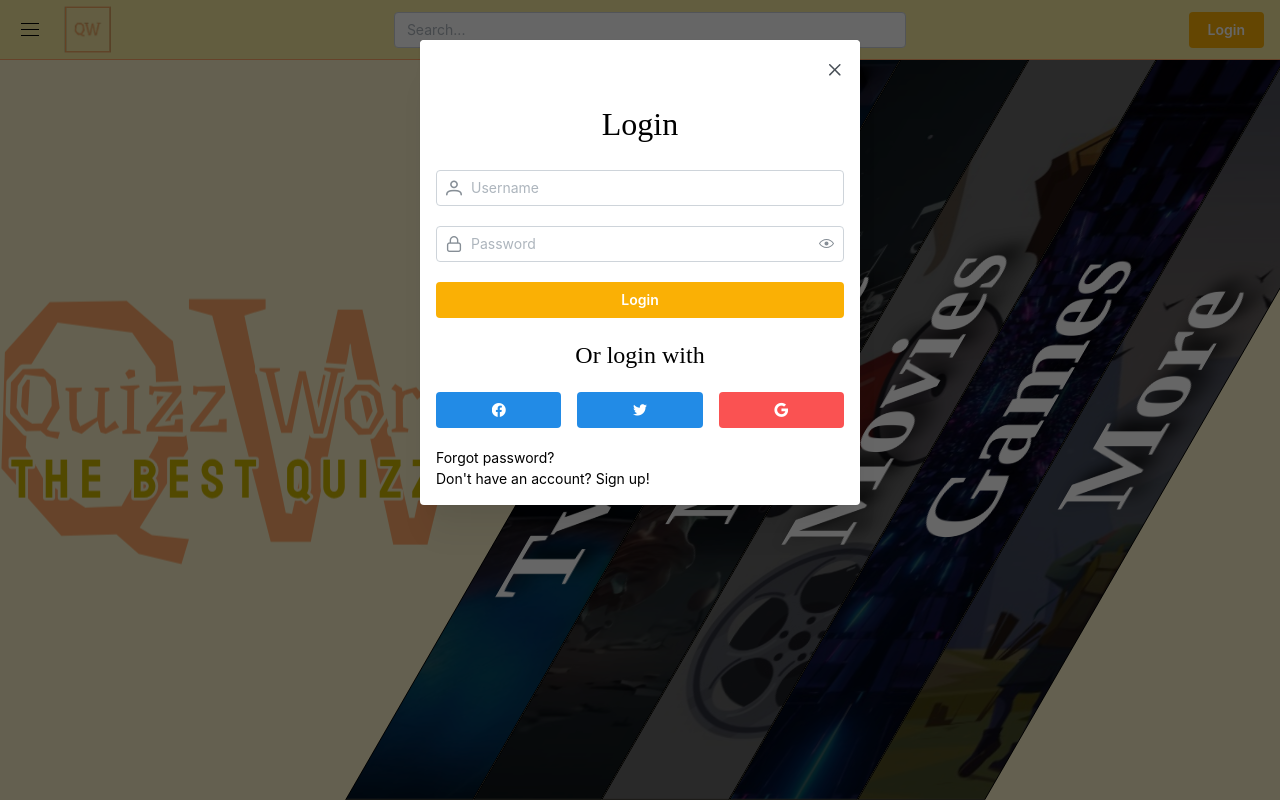
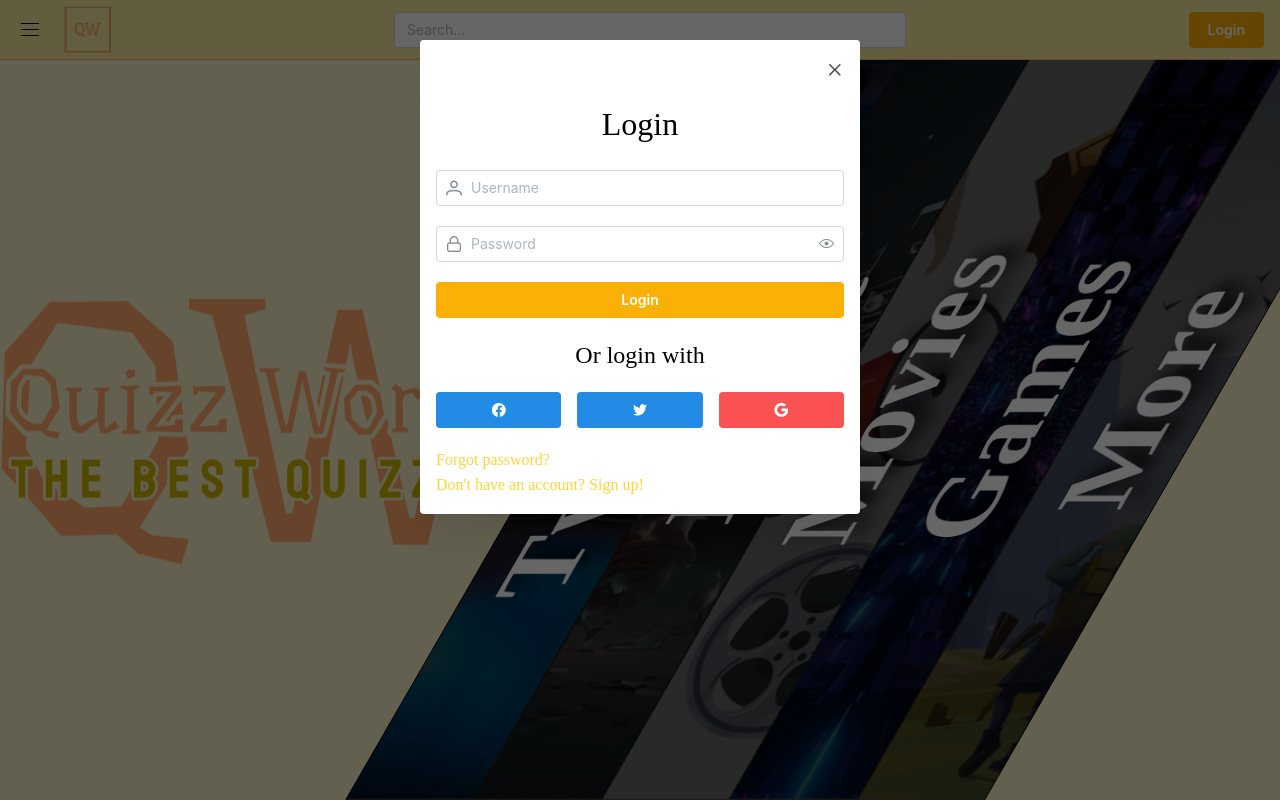
Before and after one commit to SmyczekF/QuizzSiteFE, a React (Create React App) app: page / in a window 1280 px wide. Both pictures are taken after a click on the button "Login". Built offline with nearby package versions, Linux system fonts and the light colour scheme; no server answers; a web font is replaced by a local one.

Commit message:
Register form added

```diff
--- a/package.json
+++ b/package.json
@@ -14,6 +14,7 @@
     "@types/node": "^16.18.68",
     "@types/react": "^18.2.45",
     "@types/react-dom": "^18.2.18",
+    "axios": "^1.6.2",
     "body-parser": "^1.20.2",
     "primeicons": "^6.0.1",
     "react": "^18.2.0",
--- a/src/App.tsx
+++ b/src/App.tsx
@@ -1,10 +1,14 @@
-import { AppShell, Burger, Button, Group, NavLink, TextInput } from '@mantine/core';
+import { AppShell, Burger, Group, TextInput } from '@mantine/core';
 import { useDisclosure } from '@mantine/hooks';
 import Main from './Main';
 import styles from './App.module.scss';
 import 'primeicons/primeicons.css';
 import CustomNavLink from './navbar/CustomNavLink';
 import Login from './public/login/Login';
+import axios from 'axios';
+
+axios.defaults.baseURL = process.env.REACT_APP_API_URL;
+axios.defaults.withCredentials = true;
 
 function CollapseDesktop() {
   const [mobileOpened, { toggle: toggleMobile }] = useDisclosure();
--- a/src/index.css
+++ b/src/index.css
@@ -2,7 +2,7 @@
   --primary: #FFA96A;
   --secondary: #CEB700;
   --accent: #CEB700;
-  --accent-hover: #FFA96A;
+  --accent-hover: #bba500;
   --background: #f5ea9f;
   --background-main: #f8eaa681;
 }
--- a/src/public/login/Login.module.scss
+++ b/src/public/login/Login.module.scss
@@ -1,12 +1,25 @@
-.loginLabel{
+.label{
     text-align: center;
     margin-bottom: 20px !important;
     font-size: 2rem !important;
     font-family: 'Staatliches Regular';
 }
 
-.orLogin{
+.orHyperLink{
     text-align: center;
     font-size: 1.5rem !important;
     font-family: 'Staatliches Regular';
 }
+
+.hyperlink{
+    font-family: 'Staatliches Regular';
+    font-size: 1rem;
+    color: var(--mantine-color-yellow-4) !important;
+    text-decoration: underline;
+    cursor: pointer;
+}
+
+.hyperlink:hover{
+    color: var(--mantine-color-yellow-5) !important;
+    text-decoration: underline;
+}
--- a/src/public/login/Login.tsx
+++ b/src/public/login/Login.tsx
@@ -1,68 +1,25 @@
-import { Button, Flex, Group, Modal, PasswordInput, Text, TextInput } from "@mantine/core"
+import { Button, Modal } from "@mantine/core"
 import { useForm } from "@mantine/form";
 import "primeicons/primeicons.css";
 import styles from './Login.module.scss';
 import { useDisclosure } from "@mantine/hooks";
+import { useState } from "react";
+import RegisterForm from "./components/RegisterForm";
+import LoginForm from "./components/LoginForm";
 
 const Login = () => {
 
     const [opened, { open, close }] = useDisclosure(false);
-
-    const form = useForm({
-        initialValues: { login: '', password: '' },
-
-        validate: {
-            login: (value) => (/^\w{3,}$/.test(value) ? null : 'Username is too short'),
-            password: (value) => {
-                if(!(/^.{8,}$/.test(value))) return 'Password is too short';
-                if(!(/[a-z]/.test(value))) return 'Password must contain at least one lowercase letter';
-                if(!(/[A-Z]/.test(value))) return 'Password must contain at least one uppercase letter';
-                if(!(/[0-9]/.test(value))) return 'Password must contain at least one number';
-                return null;
-            },
-        },
-    });
+    const [register, setRegister] = useState(false);
 
     return (
         <>
             <Modal opened={opened} onClose={close} classNames={{root: styles.loginModal}}>
-                <form onSubmit={form.onSubmit((values) => console.log(values))}>
-                    <Text classNames={{root: styles.loginLabel}}>Login</Text>
-                    <Flex direction={'column'} gap={'20px'}>
-                        <TextInput
-                            required
-                            placeholder="Username"
-                            leftSection={<i className='pi pi-user'></i>}
-                            {...form.getInputProps('login')}
-                        />
-                        <PasswordInput
-                            required
-                            placeholder="Password"
-                            type="password"
-                            leftSection={<i className='pi pi-lock'></i>}
-                            {...form.getInputProps('password')}
-                        />
-                        <Button type="submit" color="yellow">
-                            Login
-                        </Button>
-                        <Text size="sm" classNames={{root: styles.orLogin}}>Or login with</Text>
-                        <Group justify="center" grow>
-                            <Button color="blue">
-                                <i className='pi pi-facebook'></i>
-                            </Button>
-                            <Button color="blue">
-                                <i className="pi pi-twitter"></i>
-                            </Button>
-                            <Button color="red">
-                                <i className="pi pi-google"></i>
-                            </Button>
-                        </Group>
-                    </Flex>
-                    <Flex justify={'space-between'} direction={'column'} m={'20 0 0 0'}>
-                        <Text size="sm">Forgot password?</Text>
-                        <Text size="sm">Don't have an account? Sign up!</Text>
-                    </Flex>
-                </form>
+                {
+                    register
+                    ? <RegisterForm onAccountClick={() => setRegister(false)}/>
+                    : <LoginForm onNoAccountClick={() => setRegister(true)}/>
+                }
             </Modal>
             <Button color="yellow" onClick={open}>
                 Login
--- /dev/null
+++ b/src/public/login/components/LoginForm.tsx
@@ -0,0 +1,62 @@
+import { Button, Flex, Group, PasswordInput, Text, TextInput } from '@mantine/core';
+import { useForm } from "@mantine/form";
+import styles from '../Login.module.scss';
+
+interface LoginFormProps {
+    onNoAccountClick: () => void;
+}
+
+const LoginForm = (props: LoginFormProps) => {
+
+    const { onNoAccountClick } = props;
+
+    const form = useForm({
+        initialValues: { login: '', password: '' },
+
+        validate: {
+            login: (value) => (/^\w{3,}$/.test(value) ? null : 'Username is too short'),
+        },
+    });
+
+    return(
+        <form onSubmit={form.onSubmit((values) => console.log(values))}>
+                    <Text classNames={{root: styles.label}}>Login</Text>
+                    <Flex direction={'column'} gap={'20px'}>
+                        <TextInput
+                            required
+                            placeholder="Username"
+                            leftSection={<i className='pi pi-user'></i>}
+                            {...form.getInputProps('login')}
+                        />
+                        <PasswordInput
+                            required
+                            placeholder="Password"
+                            type="password"
+                            leftSection={<i className='pi pi-lock'></i>}
+                            {...form.getInputProps('password')}
+                        />
+                        <Button type="submit" color="yellow">
+                            Login
+                        </Button>
+                        <Text size="sm" classNames={{root: styles.orHyperLink}}>Or login with</Text>
+                        <Group justify="center" grow>
+                            <Button color="blue">
+                                <i className='pi pi-facebook'></i>
+                            </Button>
+                            <Button color="blue">
+                                <i className="pi pi-twitter"></i>
+                            </Button>
+                            <Button color="red">
+                                <i className="pi pi-google"></i>
+                            </Button>
+                        </Group>
+                    </Flex>
+                    <Flex justify={'space-between'} direction={'column'} m={'20 0 0 0'}>
+                        <Text className={styles.hyperlink}>Forgot password?</Text>
+                        <Text className={styles.hyperlink} onClick={onNoAccountClick}>Don't have an account? Sign up!</Text>
+                    </Flex>
+                </form>
+    )
+}
+
+export default LoginForm;
--- /dev/null
+++ b/src/public/login/components/RegisterForm.tsx
@@ -0,0 +1,78 @@
+import { Button, Flex, Group, PasswordInput, Text, TextInput } from '@mantine/core';
+import { UseFormReturnType, useForm } from '@mantine/form';
+import styles from '../Login.module.scss';
+
+interface RegisterFormData {
+    login: string;
+    email: string;
+    password: string;
+    confirmPassword: string;
+}
+
+interface RegisterProps {
+    onAccountClick: () => void;
+}
+
+const RegisterForm = (props: RegisterProps) => {
+
+    const { onAccountClick } = props;
+
+    const form: UseFormReturnType<RegisterFormData> = useForm({
+        initialValues: { login: '', email: '', password: '', confirmPassword: ''},
+
+        validate: {
+            login: (value) => (/^\w{3,}$/.test(value) ? null : 'Username is too short'),
+            password: (value) => {
+                if(!(/^.{8,}$/.test(value))) return 'Password is too short';
+                if(!(/[a-z]/.test(value))) return 'Password must contain at least one lowercase letter';
+                if(!(/[A-Z]/.test(value))) return 'Password must contain at least one uppercase letter';
+                if(!(/[0-9]/.test(value))) return 'Password must contain at least one number';
+                return null;
+            },
+            email: (value) => (/^\S+@\S+\.\S+$/.test(value) ? null : 'Email is incorrect'),
+            confirmPassword: (value) => (value === form.values.password ? null : 'Passwords do not match'),
+        },
+    });
+
+    return(
+        <form onSubmit={form.onSubmit((values: RegisterFormData) => console.log(values))}>
+            <Text classNames={{root: styles.label}}>Register</Text>
+            <Flex direction={'column'} gap={'20px'}>
+                <TextInput
+                    required
+                    placeholder="Username"
+                    leftSection={<i className='pi pi-user'></i>}
+                    {...form.getInputProps('login')}
+                />
+                <TextInput
+                    required
+                    placeholder="Email"
+                    leftSection={<i className='pi pi-envelope'></i>}
+                    {...form.getInputProps('email')}
+                />
+                <PasswordInput
+                    required
+                    placeholder="Password"
+                    type="password"
+                    leftSection={<i className='pi pi-lock'></i>}
+                    {...form.getInputProps('password')}
+                />
+                <PasswordInput
+                    required
+                    placeholder="Confirm password"
+                    type="password"
+                    leftSection={<i className='pi pi-lock'></i>}
+                    {...form.getInputProps('confirmPassword')}
+                />
+                <Button type="submit" color="yellow">
+                    Register
+                </Button>
+            </Flex>
+            <Flex justify={'space-between'} direction={'column'} m={'20 0 0 0'}>
+                <Text className={styles.hyperlink} onClick={onAccountClick}>Already have an account? Log in!</Text>
+            </Flex>
+        </form>
+    )
+}
+
+export default RegisterForm;
```
Also changed, not shown: 1 other file (tests, documents, lock files or other folders).
